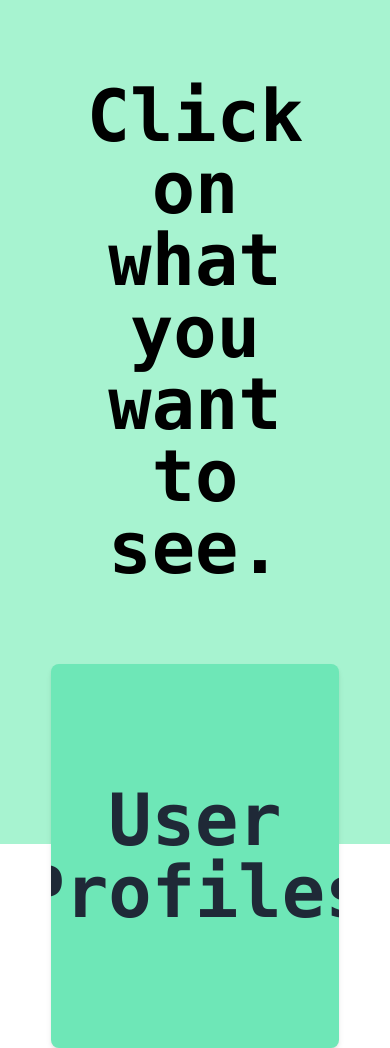
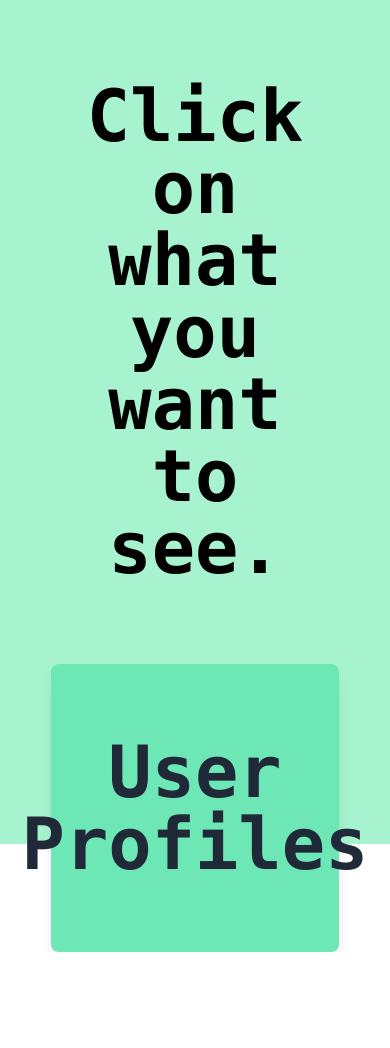
Before and after one commit to xaerru/randomThings, a Next.js app: page / in a window 390 px wide. After the commit the page ends 952 px from the top, so only its background shows below. Built offline with nearby package versions, Linux system fonts and the light colour scheme.

Commit message:
Change styling

```diff
--- a/components/Card.tsx
+++ b/components/Card.tsx
@@ -9,7 +9,7 @@ export const Card = ({ text, href }: CardProps): JSX.Element => {
   return (
     <>
       <Link href="/users">
-        <div className="card bg-green-300 flex flex-col justify-between w-72 sm:w-96 h-96 bg-center text-gray-800 shadow-md overflow-hidden cursor-pointer rounded-lg">
+        <div className="card bg-green-300 flex flex-col justify-between w-72 sm:w-96 h-72 sm:h-96 text-gray-800 shadow-lg rounded-lg">
           <div className="flex items-center justify-center h-screen">
             <div className="text-center text-7xl font-mono font-semibold">
               {text}
```
